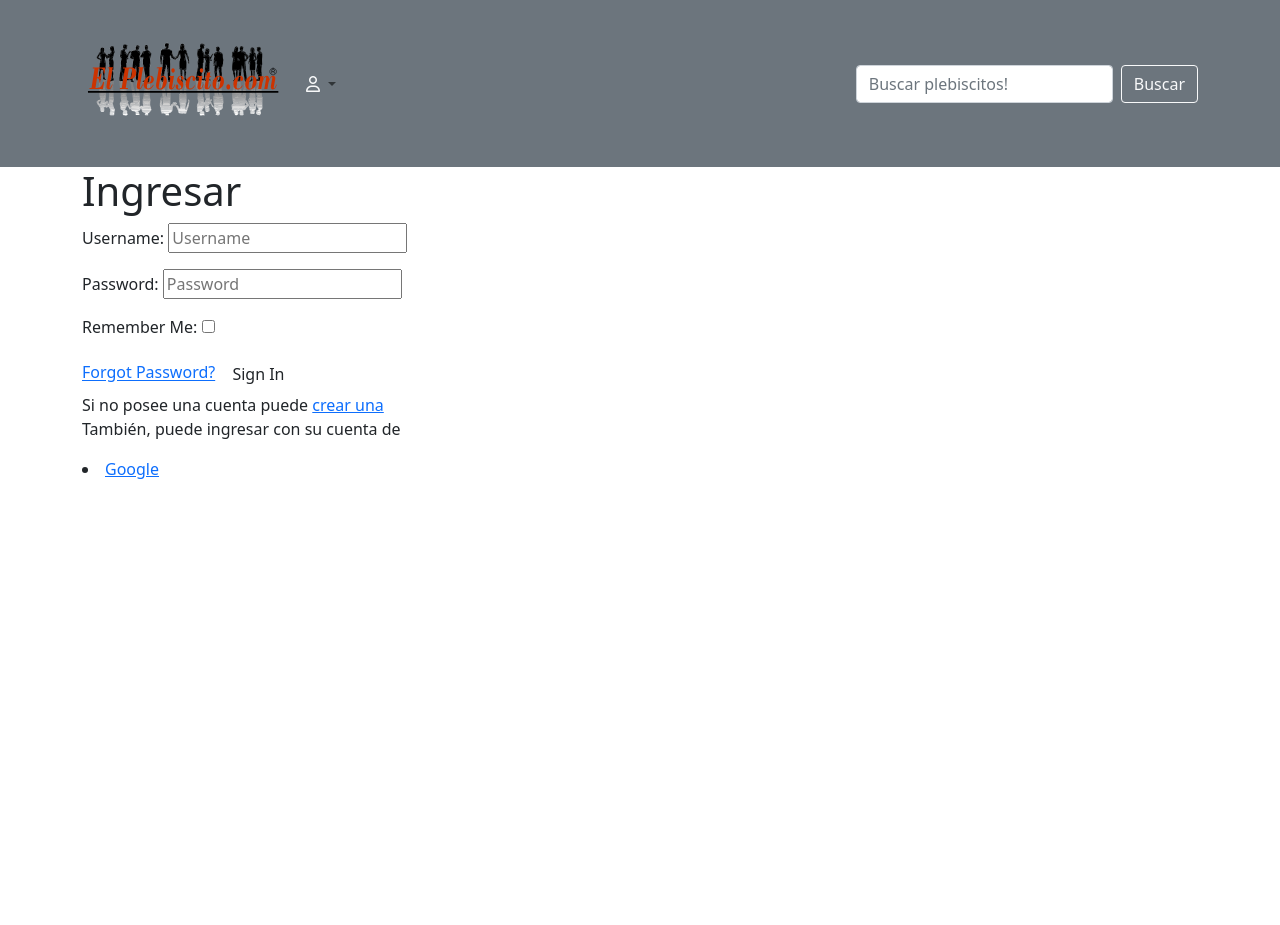
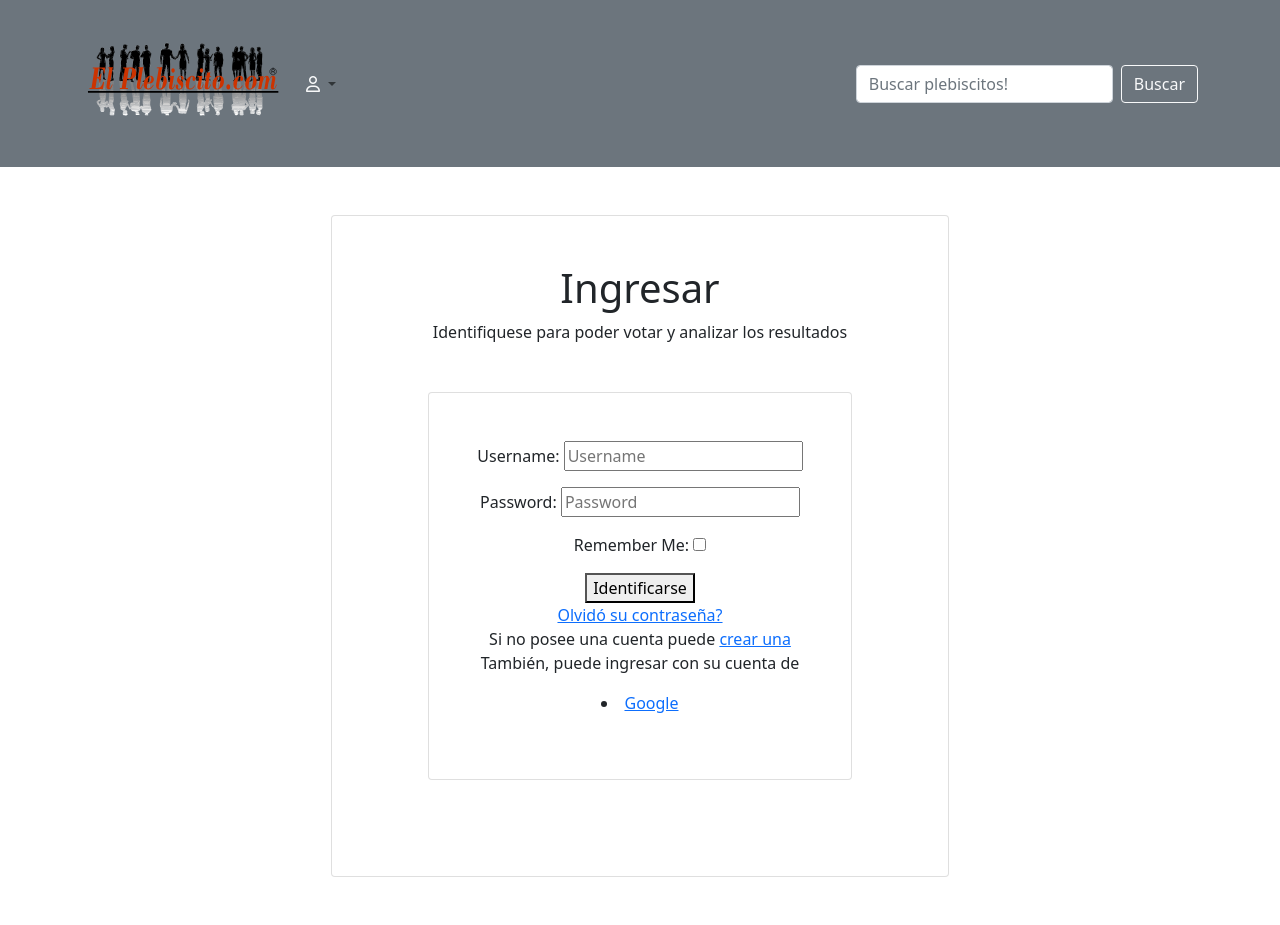
Before and after one commit to mingodsg/web-plebiscito, a Django app: page /accounts/login/ in a window 1280 px wide. Before the commit the page ends 479 px from the top, so only its background shows below. Run offline with Django 3.2, Linux system fonts and the light colour scheme; some libraries are stand-ins or nearby versions.

Commit message:
Mejorando UI de login

```diff
--- a/plebiscito_root/accounts/templates/account/login.html
+++ b/plebiscito_root/accounts/templates/account/login.html
@@ -8,18 +8,19 @@
 
 {% block content %}
 
-<h1>{% trans "Ingresar" %}</h1>
+<div class="container d-flex justify-content-center">
+  <div class="card p-5 m-5 text-center" style="width: 70;">
+    <h1 class="card-title">{% trans "Ingresar" %}</h1>
+    {% trans 'Identifiquese para poder votar y analizar los resultados' %}
+    </br>
 
+    <div class="card p-5 m-5 text-left" style="width: 100;">
     {% get_providers as socialaccount_providers %}
-
     {% if socialaccount_providers %}
-
-
     {% include "socialaccount/snippets/login_extra.html" %}
-
     {% else %}
-<p>{% blocktrans %}If you have not created an account yet, then please
-<a href="{{ signup_url }}">sign up</a> first.{% endblocktrans %}</p>
+    <p>{% blocktrans %}Si aún no tiene una cuenta, dirígase a
+    <a href="{{ signup_url }}">Registrarse</a> primero.{% endblocktrans %}</p>
     {% endif %}
 
     <form class="login" method="POST" action="{% url 'account_login' %}">
@@ -28,15 +29,18 @@
 	{% if redirect_field_value %}
 	<input type="hidden" name="{{ redirect_field_name }}" value="{{ redirect_field_value }}" />
 	{% endif %}
-  <a class="button secondaryAction" href="{% url 'account_reset_password' %}">{% trans "Forgot Password?" %}</a>
-  <button class="btn" type="submit">{% trans "Sign In" %}</button>
+	<button class="button" type="submit">{% trans "Identificarse" %}</button>
+	</br>
+	<a class="button secondaryAction" href="{% url 'account_reset_password' %}">{% trans "Olvidó su contraseña?" %}</a>
     </form>
 
     <p>{% blocktrans with site.name as site_name %}
     Si no posee una cuenta puede <a href="{{ signup_url }}">crear una</a><br/>
     También, puede ingresar con su cuenta de{% endblocktrans %}{% include "socialaccount/snippets/provider_list.html" with process="login" %}</p>
+      </div>
+    </form>
+  </div>
+</div>
 
 
-</div>
-
 {% endblock %}
--- a/plebiscito_root/src/settings.py
+++ b/plebiscito_root/src/settings.py
@@ -11,7 +11,7 @@ TEMPLATES_DIR = [ BASE_DIR / 'templates' ]
 SECRET_KEY = '9qd1n7^nw!(rd%6y4vozcx%*l19$riqq$202no+($_n0&93c9%'
 
 # SECURITY WARNING: don't run with debug turned on in production!
-DEBUG = True
+DEBUG = True # TODO: Cambiar a False para prod
 
 ALLOWED_HOSTS = ['*']
 
@@ -26,10 +26,8 @@ INSTALLED_APPS = [
     'django.contrib.messages',
     'django.contrib.staticfiles',
     'django.contrib.sites',
-    #plebiscito
     'polls',
     'accounts',
-     #django-allauth
     'allauth',
     'allauth.account',
     'allauth.socialaccount',
```
Lines whose indentation alone changed are shown as unchanged.
